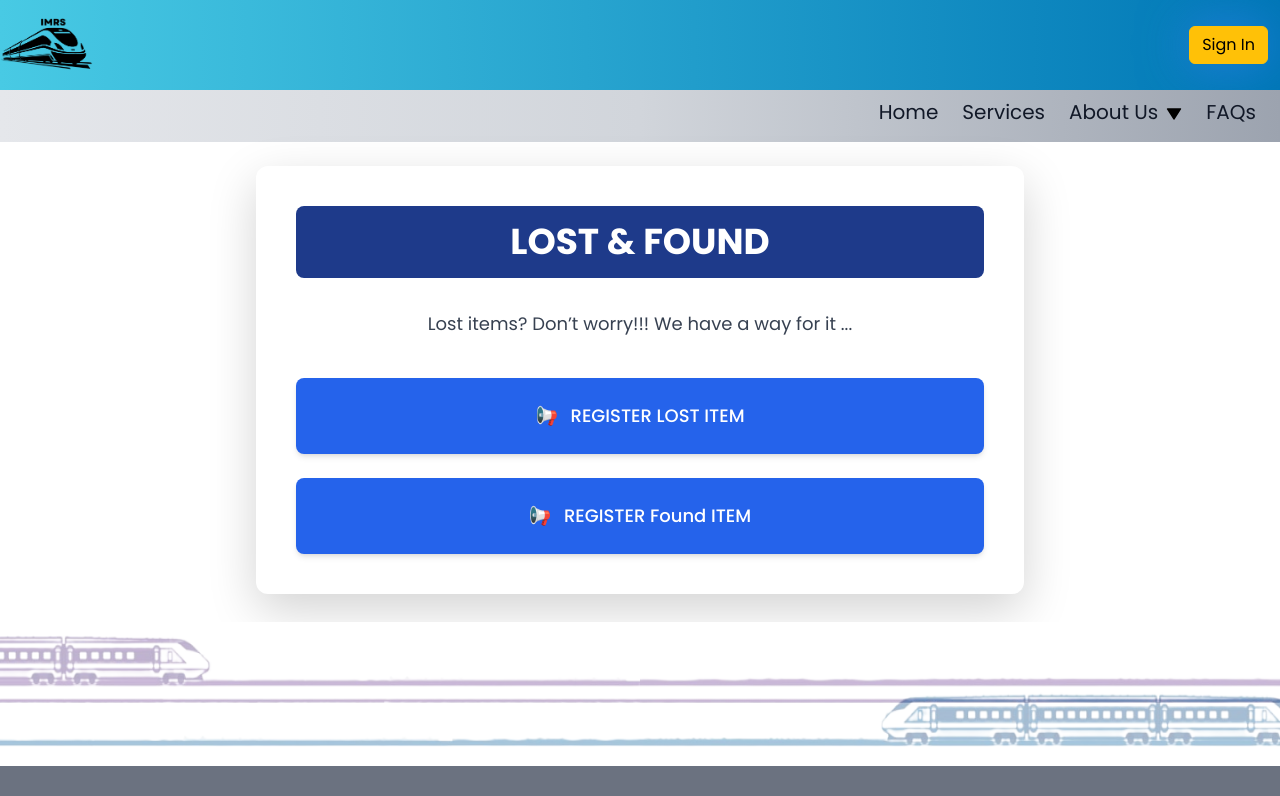
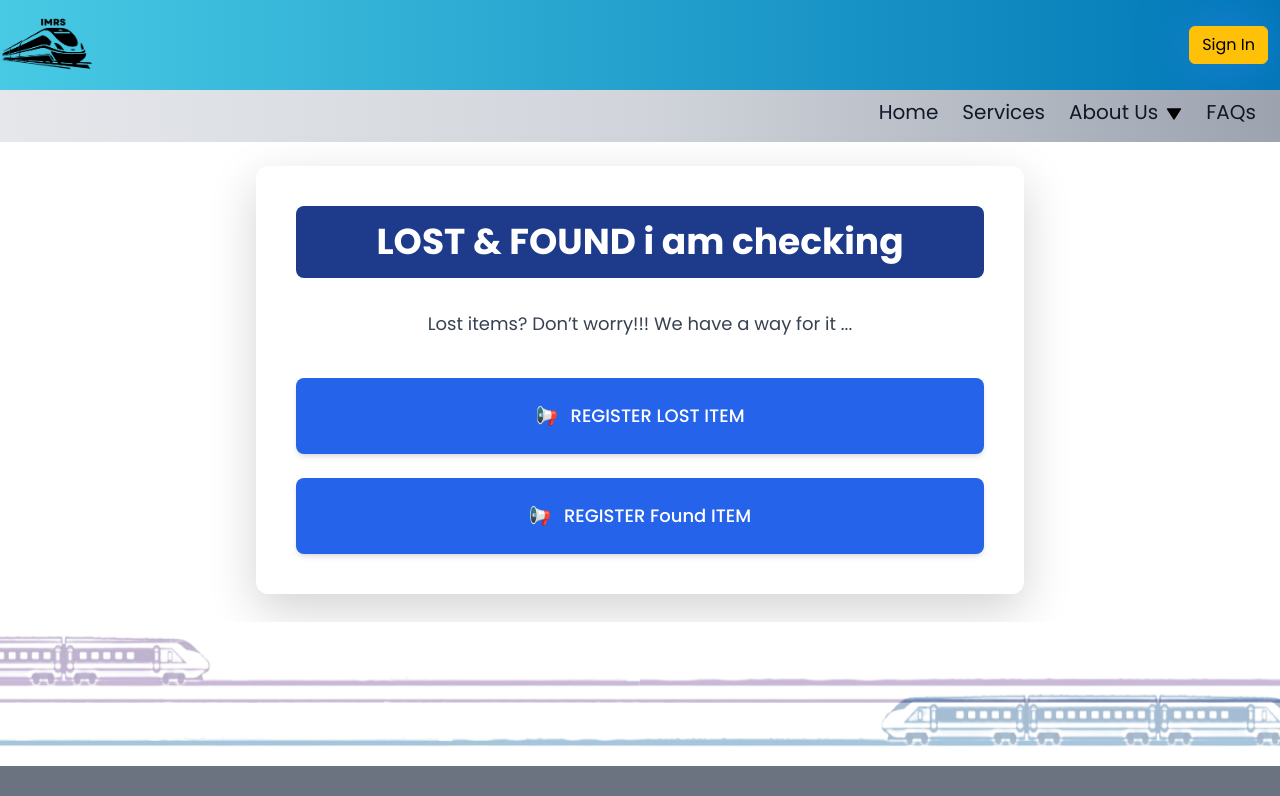
Before and after one commit to abhisheksah-dev/IMRS, a React (Vite) app: page /lostandfound in a window 1280 px wide. Shown: the top 796 px of the page. Built offline with nearby package versions, Linux system fonts and the light colour scheme.

Commit message:
Your commit message here

```diff
--- a/src/components/LostandFound.jsx
+++ b/src/components/LostandFound.jsx
@@ -9,7 +9,7 @@ const LostAndFound = () => {
       >
         <div className="w-full max-w-3xl p-10 bg-white rounded-xl shadow-lg">
           <h1 className="text-4xl font-bold text-center bg-blue-900 mb-8 text-white rounded-lg p-3">
-            LOST & FOUND
+            LOST & FOUND i am checking
           </h1>
           <p className="text-center text-lg text-gray-700 mb-10">
             Lost items? Don’t worry!!! We have a way for it ...
```
